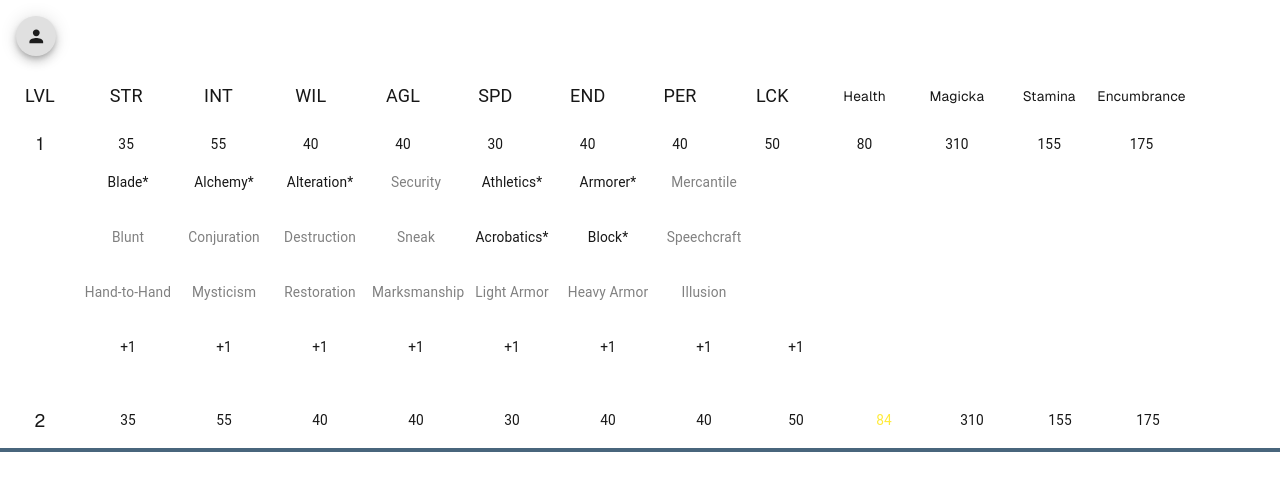
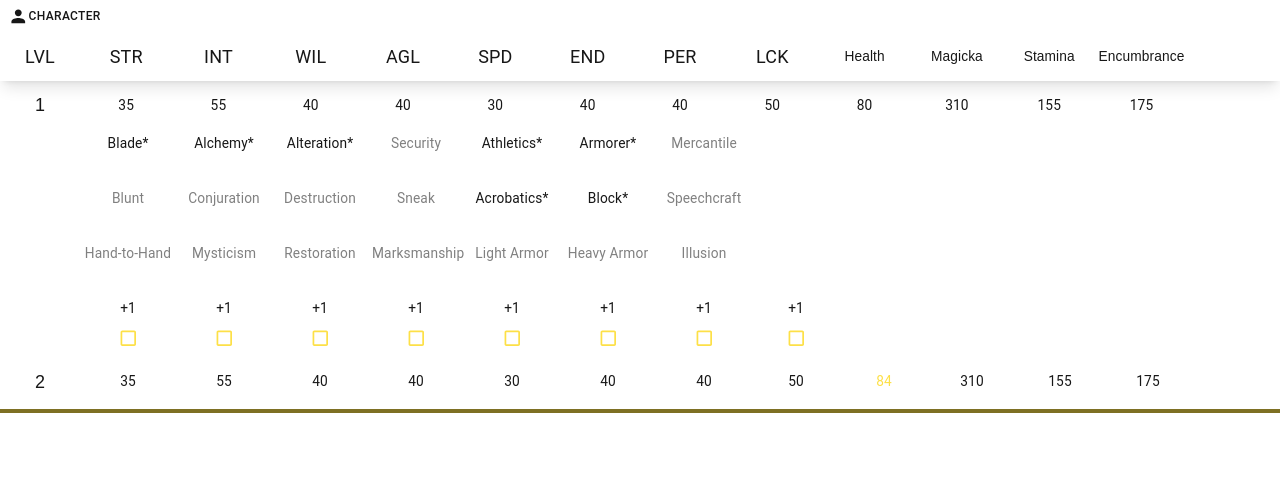
Before and after one commit to ScottMcDermid/oblivion-planner, a Next.js app: page / in a window 1280 px wide. Shown: the top 490 px of the page. Built offline with nearby package versions, Linux system fonts and the light colour scheme.

Commit message:
floating header and theming issues

```diff
--- a/src/app/globals.css
+++ b/src/app/globals.css
@@ -5,12 +5,16 @@
 :root {
   --background: #ffffff;
   --foreground: #171717;
+  --primary: theme('colors.yellow.300');
+  --secondary: theme('colors.yellow.300');
 }
 
 @media (prefers-color-scheme: dark) {
   :root {
     --background: #0a0a0a;
     --foreground: #ededed;
+    --primary: theme('colors.yellow.300');
+    --secondary: theme('colors.yellow.300');
   }
 }
 
--- a/src/app/page.tsx
+++ b/src/app/page.tsx
@@ -7,7 +7,7 @@ import CssBaseline from '@mui/material/CssBaseline';
 import Divider from '@mui/material/Divider';
 import PersonIcon from '@mui/icons-material/Person';
 import Skeleton from '@mui/material/Skeleton';
-import { Drawer, Fab, StyledEngineProvider, Tooltip, Typography } from '@mui/material';
+import { Drawer, Button, StyledEngineProvider, Tooltip, Typography } from '@mui/material';
 
 import theme from '@/app/theme';
 
@@ -185,27 +185,24 @@ export default function Home() {
           </Box>
         </Drawer>
 
-        <Box className="align-center flex flex-col content-center font-[family-name:var(--font-geist-sans)]">
-          <Tooltip title="Character Creation">
-            <Fab
-              size="small"
-              className="m-4 min-w-10"
-              color="default"
+        <Box className="mx-auto flex h-screen flex-col place-items-center overflow-y-auto bg-inherit">
+          <div className="flex w-full flex-row justify-start">
+            <Button
               aria-label="Character Creation"
               onClick={() => {
                 setIsCharacterCreationOpen(true);
               }}
+              color="foreground"
             >
               <PersonIcon />
-            </Fab>
-          </Tooltip>
+              <div>Character</div>
+            </Button>
+          </div>
 
-          {levels.length > 0 ? (
-            <Box className="mx-auto place-items-center overflow-hidden">
           {/* Table Header */}
-              <Box
-                className="grid w-full grid-cols-[3rem_1fr_1fr_1fr_1fr_1fr_1fr_1fr_1fr_1fr] place-items-center sm:grid-cols-[5rem_1fr_1fr_1fr_1fr_1fr_1fr_1fr_1fr_1fr] xl:grid-cols-[5rem_1fr_1fr_1fr_1fr_1fr_1fr_1fr_1fr_1fr_1fr_1fr_1fr_1fr]"
-                sx={{ gridAutoRows: 'minmax(3rem, auto)' }}
+          <div
+            className="sticky top-0 z-10 grid w-full grid-cols-[3rem_1fr_1fr_1fr_1fr_1fr_1fr_1fr_1fr_1fr] place-items-center bg-inherit shadow-lg sm:grid-cols-[5rem_1fr_1fr_1fr_1fr_1fr_1fr_1fr_1fr_1fr] xl:grid-cols-[5rem_1fr_1fr_1fr_1fr_1fr_1fr_1fr_1fr_1fr_1fr_1fr_1fr_1fr]"
+            style={{ gridAutoRows: 'minmax(3rem, auto)' }}
           >
             <Typography className="sm:text-lg">LVL</Typography>
             {attributes.map((attribute) => (
@@ -220,8 +217,10 @@ export default function Home() {
 
             {/* Padding for modify level row */}
             <div></div>
-              </Box>
+          </div>
 
+          {levels.length > 0 ? (
+            <>
               {/* Table Body */}
               <Box
                 className="grid w-full grid-cols-[3rem_1fr_1fr_1fr_1fr_1fr_1fr_1fr_1fr_1fr] place-items-center sm:grid-cols-[5rem_1fr_1fr_1fr_1fr_1fr_1fr_1fr_1fr_1fr] xl:grid-cols-[5rem_1fr_1fr_1fr_1fr_1fr_1fr_1fr_1fr_1fr_1fr_1fr_1fr_1fr]"
@@ -263,9 +262,9 @@ export default function Home() {
                   commitLevelUpHandler={(levelUp) => commitLevelUp(levelUp)}
                 />
               </Box>
-            </Box>
+            </>
           ) : (
-            <div className="w-1/2 p-5">
+            <div className="w-11/12 p-5">
               <Skeleton height={50} />
               <Skeleton height={50} />
               <Skeleton height={50} />
--- a/src/app/theme.tsx
+++ b/src/app/theme.tsx
@@ -1,14 +1,20 @@
 import { createTheme } from '@mui/material/styles';
-import { yellow, blue } from '@mui/material/colors';
 
 const theme = createTheme({
   palette: {
     mode: 'dark',
     primary: {
-      main: blue[200],
+      main: '#fde047',
     },
     secondary: {
-      main: yellow[500],
+      main: '#fde047',
+    },
+    background: {
+      default: '#0a0a0a',
+    },
+    text: {
+      primary: '#ededed',
+      secondary: '#fde047',
     },
   },
   typography: {
--- a/src/components/ModifyLevelRow.tsx
+++ b/src/components/ModifyLevelRow.tsx
@@ -205,7 +205,6 @@ export default function ModifyLevelRow({
           </Typography>
           <Checkbox
             key={attribute}
-            color="default"
             disabled={level.attributes[attribute] >= MAX_ATTRIBUTE_LEVEL}
             checked={raisedAttributes.includes(attribute)}
             onChange={() => {
```
Lines whose indentation alone changed are shown as unchanged.
